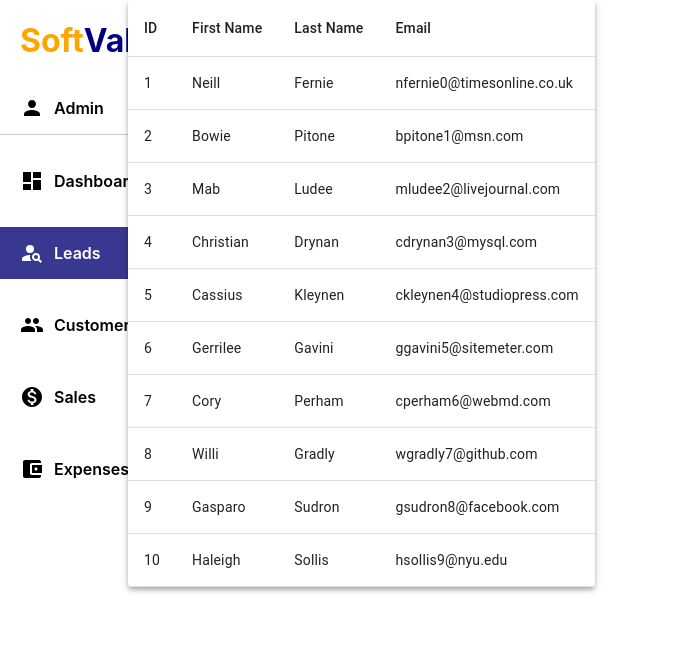
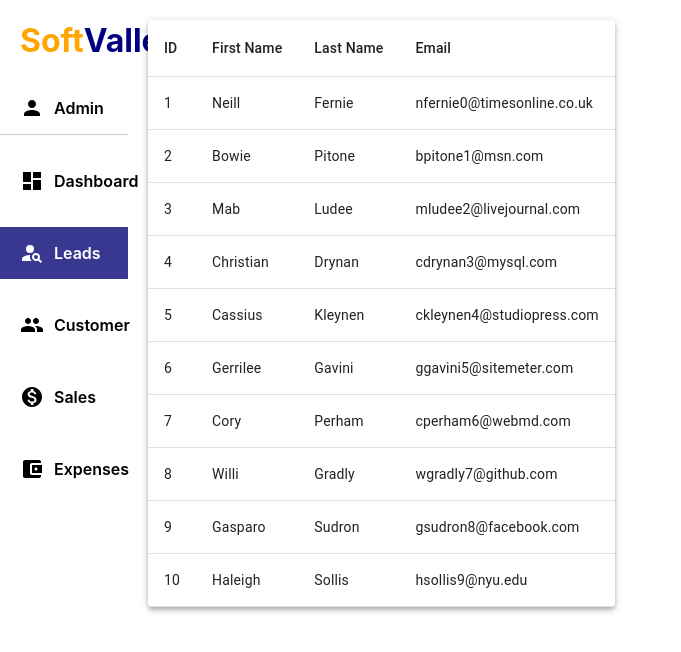
Before and after one commit to mabuhanifa/soft-valley-crm, a React (Create React App) app: page /leads in a window 1280 px wide. Shown: the top 652 px of the page, without its empty margins (0-681 px from the left). Built offline with nearby package versions, Linux system fonts and the light colour scheme.

Commit message:
table css

```diff
--- a/src/App.css
+++ b/src/App.css
@@ -43,3 +43,6 @@
 .active-link .icons {
   color: white;
 }
+.leadsContainer {
+  padding: 20px;
+}
--- a/src/components/Leads.js
+++ b/src/components/Leads.js
@@ -8,7 +8,7 @@ export default function Leads() {
       <div className="side">
         <SideBar />
       </div>
-      <div>
+      <div className='leadsContainer'>
         <div></div>
         <div><Tables/></div>
       </div>
--- a/src/components/Tables.js
+++ b/src/components/Tables.js
@@ -30,7 +30,6 @@ export default function Tables() {
           {tableData.map((table) => (
             <TableRow
               key={table.id}
-              // sx={{ "&:last-child td, &:last-child th": { border: 0 } }}
             >
               <TableCell>{table.id}</TableCell>
               <TableCell>{table.first_name}</TableCell>
```
